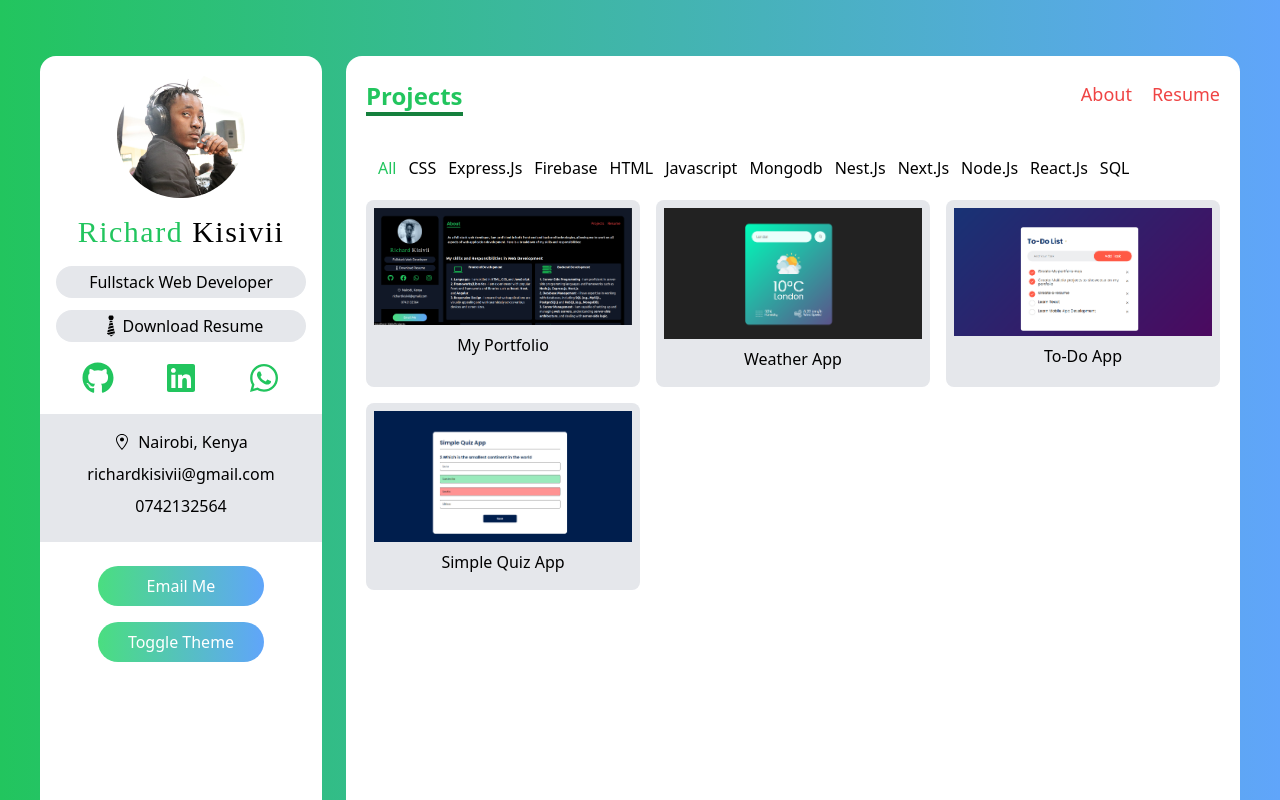
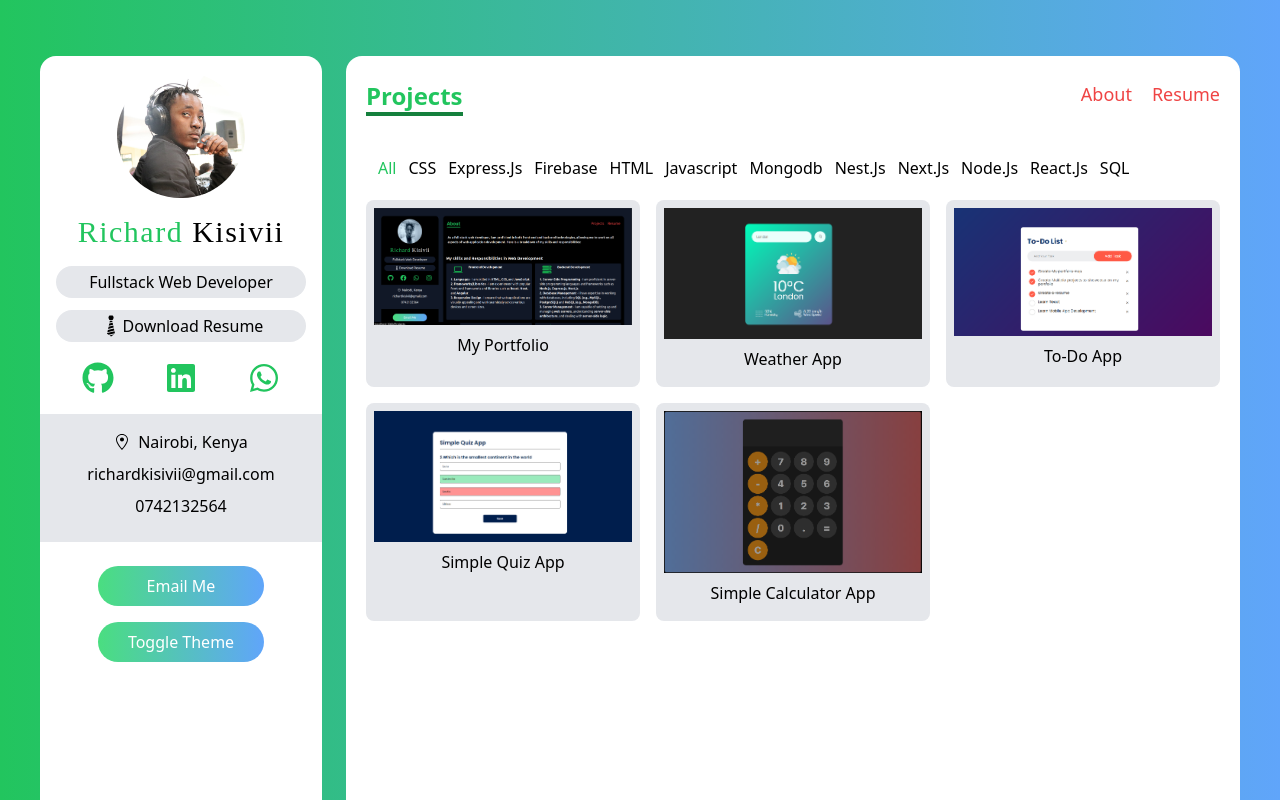
Before and after one commit to Curslo/my-site, a Next.js app: page /Projects in a window 1280 px wide. Shown: the top 800 px of the page. Built offline with nearby package versions, Linux system fonts and the light colour scheme.

Commit message:
Add Calculator App

```diff
--- a/data/Projects.ts
+++ b/data/Projects.ts
@@ -46,4 +46,15 @@ export const projects: IProjects[] = [
     deployedUrl: "https://quiz-app-liart-rho.vercel.app/",
     githubUrl: "https://github.com/Curslo/quiz-app",
   },
+  {
+    id: 5,
+    name: "Simple Calculator App",
+    category: ["Javascript", "CSS", "HTML"],
+    imagePath: "/assets/calculator app.png",
+    technology: ["Javascript", "CSS", "HTML"],
+    description:
+      "AThis is a calculator app that does all the basic functionality a normal calculator can perfom.",
+    deployedUrl: "https://calculator-app-three-bay.vercel.app/",
+    githubUrl: "https://github.com/Curslo/calculator-app",
+  },
 ];
```
Also changed, not shown: public/assets/calculator app.png (added).
